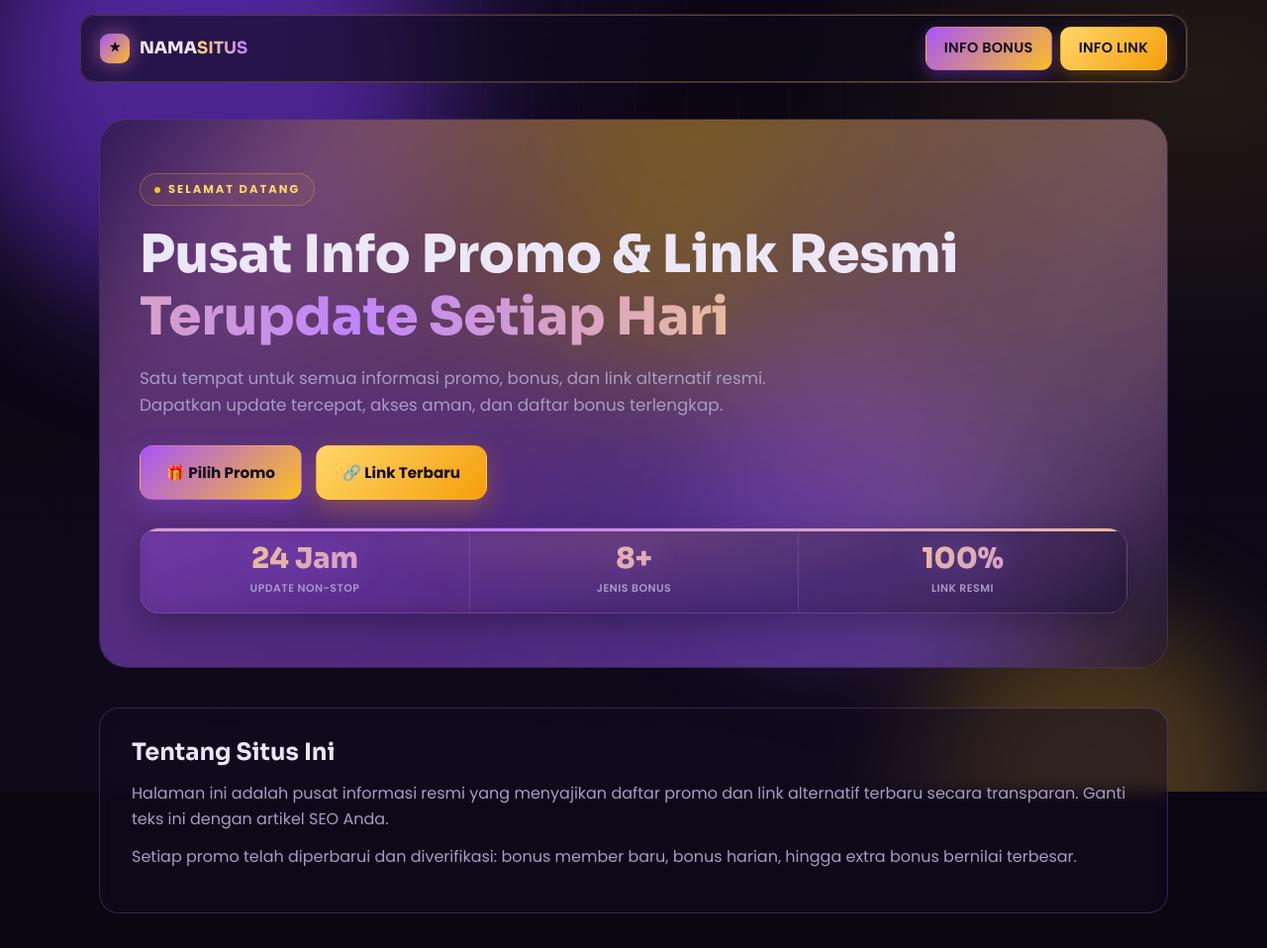
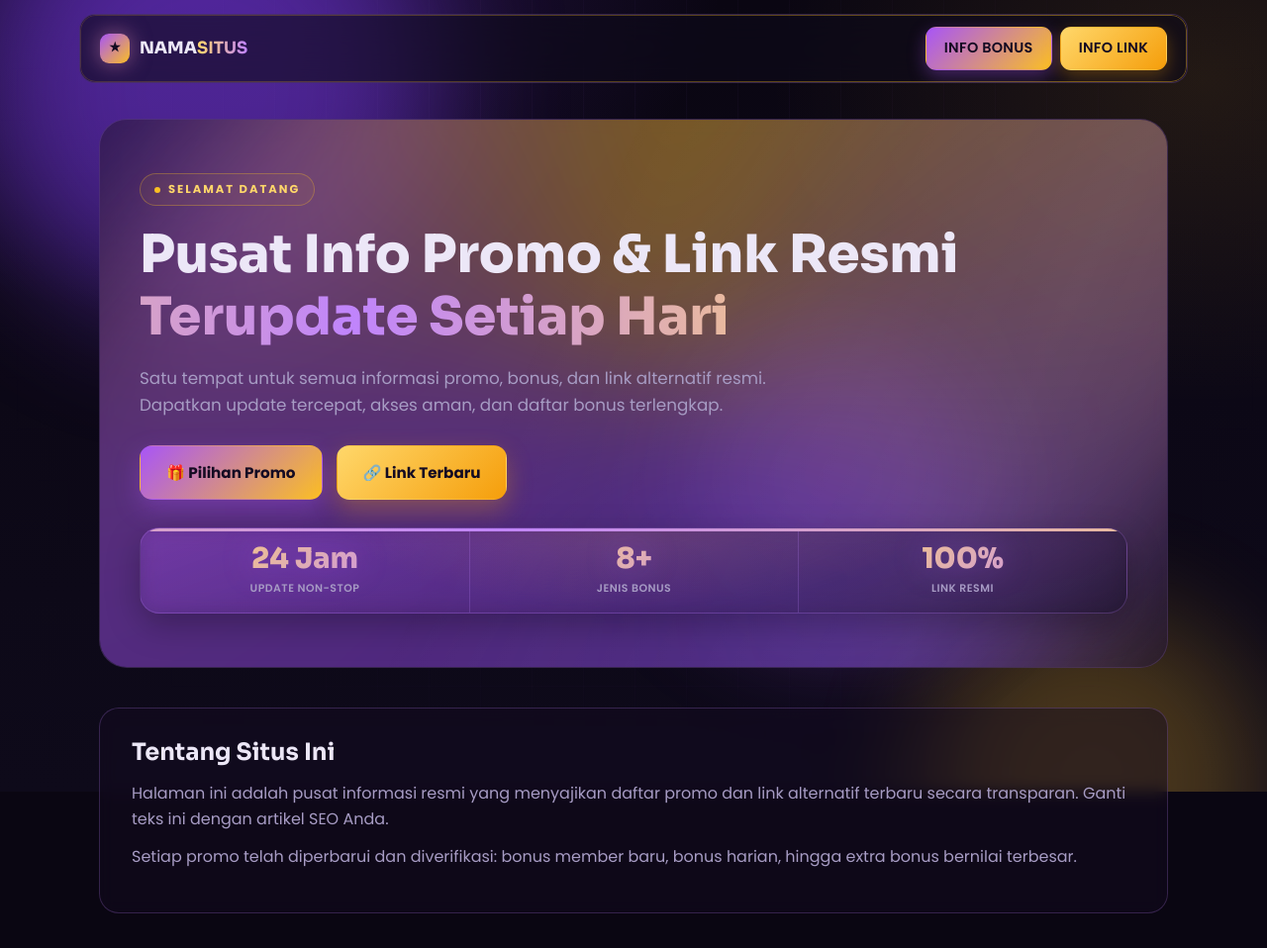
Before and after one commit to kuyagames/mpo888info, a PHP site: page / in a window 1280 px wide. Shown: the top 958 px of the page at 99% size. Run offline with PHP 8.4, Linux system fonts and the light colour scheme; data comes from the database, SQL or seed files in the repository; a stand-in replaces the project's code that opens the database connection; some libraries are stand-ins or nearby versions.

Commit message:
CTA: teks jadi Pilihan Promo; turunkan posisi overlay ke 74% (desktop)

```diff
--- a/assets/css/style.css
+++ b/assets/css/style.css
@@ -69,7 +69,7 @@ section{max-width:var(--maxw);margin:0 auto;padding:60px 20px}
 .hero-stage{position:relative}
 .hero-img-box{border-radius:28px;overflow:hidden;border:1px solid var(--glass-brd);line-height:0}
 .hero-img-box img{width:100%;height:auto;display:block}
-.hero-cta-over{position:absolute;left:28px;top:44%;transform:translateY(-50%);z-index:3;margin:0}
+.hero-cta-over{position:absolute;left:28px;top:74%;transform:translateY(-50%);z-index:3;margin:0}
 .stats.stats-over{position:absolute;left:16px;right:16px;bottom:16px;z-index:3;margin:0;background:linear-gradient(160deg,rgba(45,24,78,.86),rgba(14,9,24,.9))}
 @media(max-width:640px){.hero-cta-over{position:static;transform:none;margin:16px 0 0}.stats.stats-over{position:static;left:auto;right:auto;bottom:auto;margin-top:14px}}
 .article{margin-top:40px;background:rgba(20,13,34,.45);border:1px solid var(--glass-brd);border-radius:var(--radius);padding:30px 32px;backdrop-filter:blur(8px)}
--- a/index.php
+++ b/index.php
@@ -101,7 +101,7 @@ if ($fav !== '') { $fp = __DIR__ . '/' . ltrim($fav, '/'); if (is_file($fp) && (
   <div class="hero-stage reveal">
     <div class="hero-img-box"><img src="<?= e($heroImg) ?>" alt="<?= e($siteName) ?>"></div>
     <div class="hero-cta hero-cta-over">
-      <a href="#promo" class="btn btn-bonus">🎁 Pilih Promo</a>
+      <a href="#promo" class="btn btn-bonus">🎁 Pilihan Promo</a>
       <a href="#link" class="btn btn-gold">🔗 Link Terbaru</a>
     </div>
     <div class="stats stats-over">
@@ -125,7 +125,7 @@ if ($fav !== '') { $fp = __DIR__ . '/' . ltrim($fav, '/'); if (is_file($fp) && (
     <h1 style="margin-top:18px"><?= e(sv($s,'about_title')) ?> <span class="grad"><?= e(sv($s,'about_subtitle')) ?></span></h1>
     <p class="lead"><?= e(sv($s,'about_lead')) ?></p>
     <div class="hero-cta">
-      <a href="#promo" class="btn btn-bonus">🎁 Pilih Promo</a>
+      <a href="#promo" class="btn btn-bonus">🎁 Pilihan Promo</a>
       <a href="#link" class="btn btn-gold">🔗 Link Terbaru</a>
     </div>
     <div class="stats">
```
